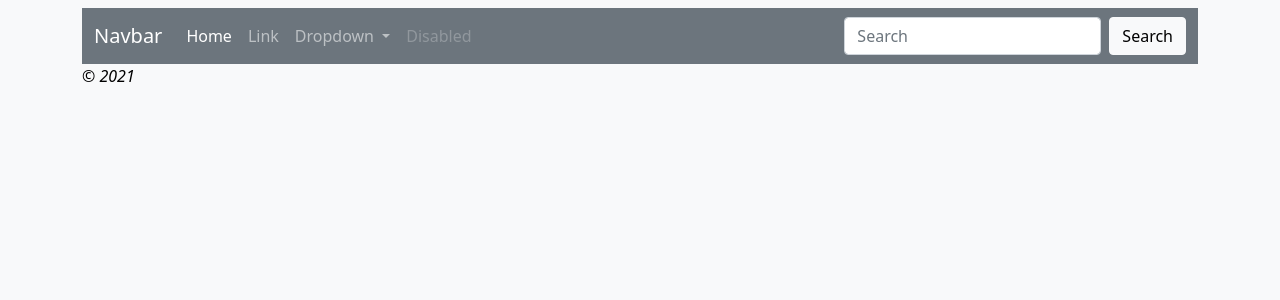
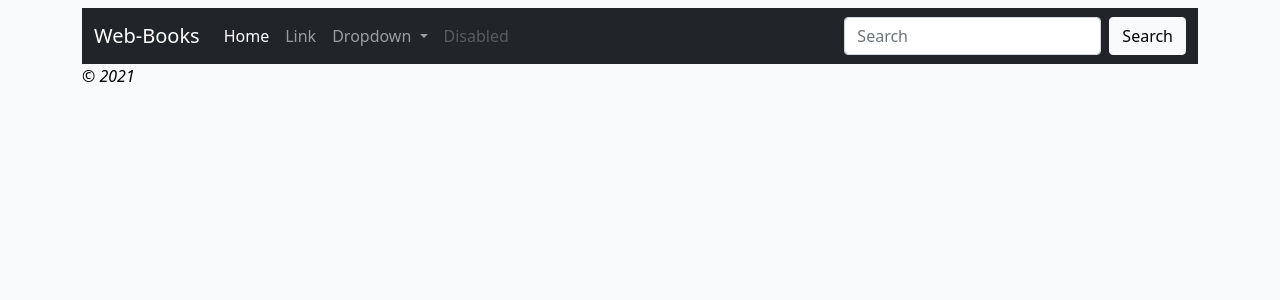
Before and after one commit to ProsperOyibo/WebLog-demo, a PHP site: template Views/templates/navbar.php in a window 1280 px wide. Shown: the top 300 px of the page. Run offline with PHP 8.4, Linux system fonts and the light colour scheme; the template is opened without the code that fills it, so the values that code supplies are empty.

Commit message:
Changed the color scheme and buttons

```diff
--- a/Views/news/overview.php
+++ b/Views/news/overview.php
@@ -1,7 +1,7 @@
 
-<a class="btn btn-secondary mb-4" href="<?=base_url()?>/news/create">Create article</a> <br/>
+<a class="btn btn-outline-warning text-black mb-4" href="<?=base_url()?>/news/create">Create article</a> <br/>
 
-<div id="carouselExampleInterval" class="carousel slide" data-bs-ride="carousel">
+<div id="carouselExampleInterval" class="carousel slide h-20" data-bs-ride="carousel">
   <div class="carousel-inner">
     <div class="carousel-item active" data-bs-interval="10000">
       <img src="<?=base_url('images/book-shelf.jpg')?>" class="d-block w-100" alt="...">
@@ -34,7 +34,7 @@
 		  <div class="card-body">
 			<h5 class="card-title"><?= esc($news_item['title']) ?></h5>
 			<p class="card-text"><?= esc($news_item['body']) ?></p>
-			<a href="<?=base_url()?>/news/view/<?= esc($news_item['slug'], 'url') ?>" class="btn btn-secondary">View article</a>
+			<a href="<?=base_url()?>/news/view/<?= esc($news_item['slug'], 'url') ?>" class="btn btn-outline-warning text-black">View article</a>
 		  </div>
 		</div>
 		</div>
--- a/Views/templates/header.php
+++ b/Views/templates/header.php
@@ -11,6 +11,6 @@
 
 </head>
 <body class="bg-light text-black">
-	<div class="container-fluid container-sm">
+	<div class="container-fluid bg-light container-sm">
 	<?php echo view("templates/navbar"); ?>
     <h1><?= esc($title) ?></h1>
--- a/Views/templates/navbar.php
+++ b/Views/templates/navbar.php
@@ -1,6 +1,6 @@
-<nav class="navbar navbar-expand-lg navbar-dark bg-secondary">
+<nav class="navbar navbar-expand-lg navbar-dark bg-dark">
   <div class="container-fluid">
-    <a class="navbar-brand" href="#">Navbar</a>
+    <a class="navbar-brand" href="#">Web-Books</a>
     <button class="navbar-toggler" type="button" data-bs-toggle="collapse" data-bs-target="#navbarSupportedContent" aria-controls="navbarSupportedContent" aria-expanded="false" aria-label="Toggle navigation">
       <span class="navbar-toggler-icon"></span>
     </button>
```
